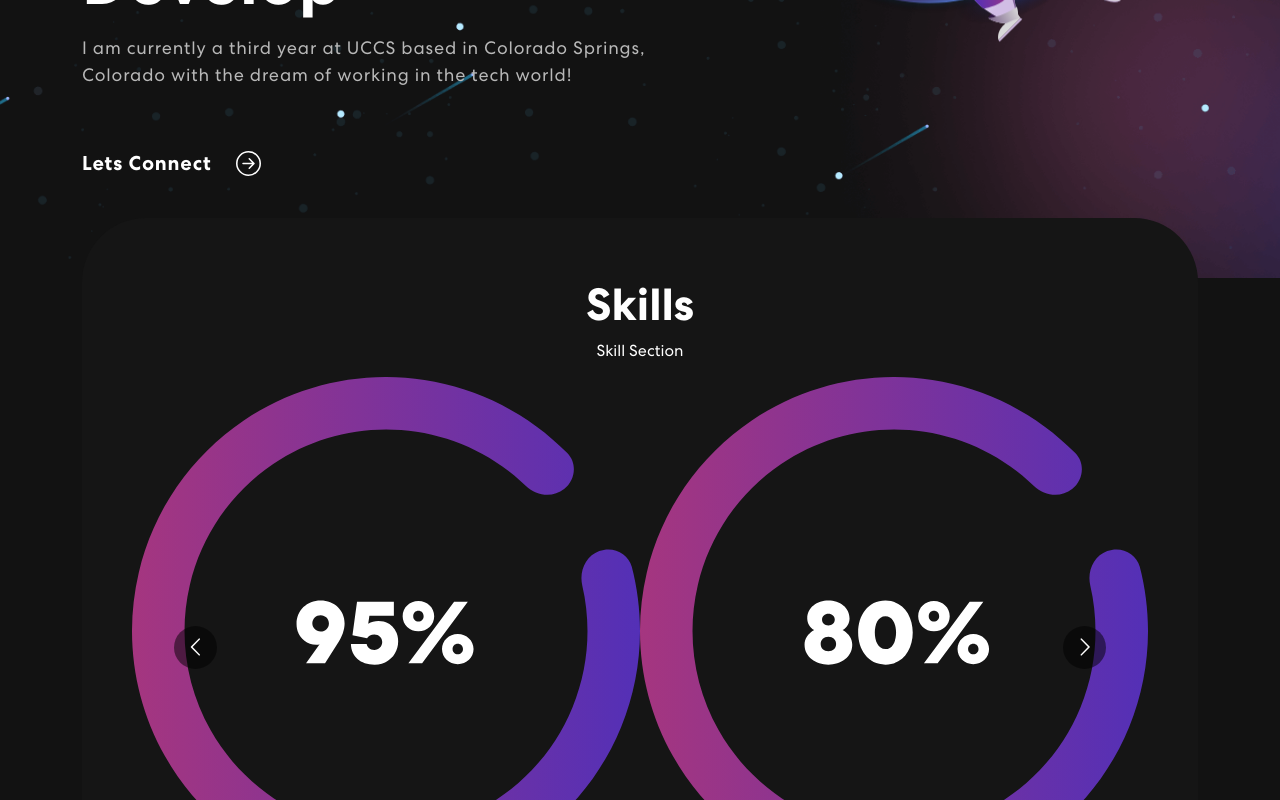
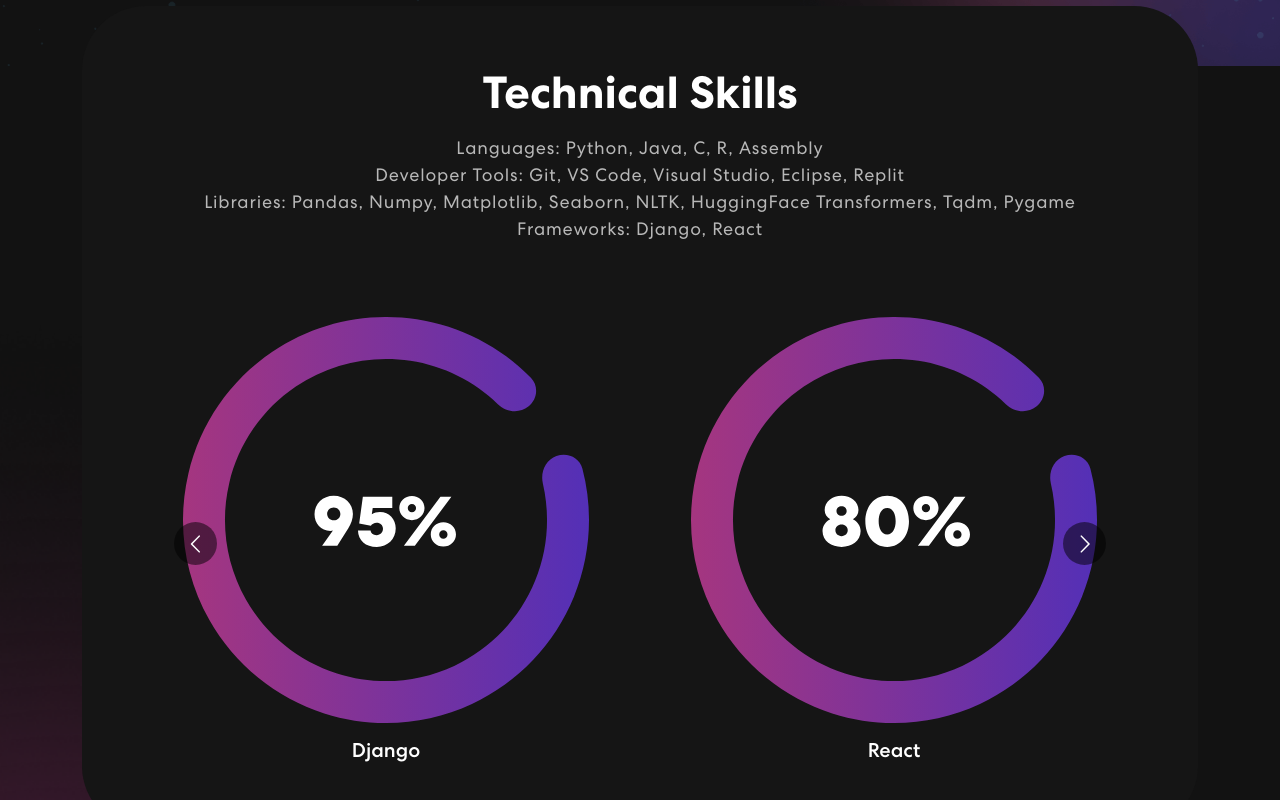
Before and after one commit to OsvaldoCanales/OsvaldoCanales.github.io, a React (Create React App) app: page / in a window 1280 px wide. Shown: the part 700-1500 px from the top of the page. Built offline with nearby package versions, Linux system fonts and the light colour scheme.

Commit message:
Working on Projects

```diff
--- a/src/App.css
+++ b/src/App.css
@@ -330,6 +330,7 @@
 .txt-rotate > .wrap {
   border-right: 0.08em solid #666;
 }
+
 /* Skills CSS */
 
 /* Style for the main section */
@@ -345,9 +346,31 @@
   padding: 60px 50px;
   margin-top: -60px;
 }
+/*Style for Header */
 .skill h2 {
   font-size: 45px;
   font-weight: 700;
+}
+/* Style for text section */
+.skill p {
+  color: #b8b8b8;
+  font-size: 18px;
+  letter-spacing: 0.8px;
+  line-height:  1.5em;
+  margin: 14px 0 75px 0;
+}
+/* Style for the slider images */
+.skill-slider .item img {
+  width: 80%;
+  margin: 0 auto 15px auto;
+
+}
+/*Style for the background image at the bottom */
+.background-image-left {
+  top: 28%;
+  position: absolute;
+  bottom: 0;
+  z-index: -4;
 }
 
 
--- a/src/App.js
+++ b/src/App.js
@@ -3,6 +3,7 @@
 import { NavBar } from "./components/NavBar";
 import { Banner } from "./components/Banner";
 import { Skills } from "./components/Skills";
+import { Projects } from "./components/Projects";
 import 'bootstrap/dist/css/bootstrap.min.css';
 
 
--- a/src/components/Banner.js
+++ b/src/components/Banner.js
@@ -6,7 +6,7 @@
 export const Banner = () => {
     const [loopNum, setLoopNum] = useState(0); //Loop through toRotate phrases
     const [isDeleting, setIsDeleting] = useState(false);
-    const toRotate = [ "Front/End Develop", "Software Engineering", "UI/UX Design"];
+    const toRotate = [ "Front/End Developer", "Software Engineer", "UI/UX Developer"];
     const [text, setText] = useState('');
     const [delta, setDelta] = useState(300 - Math.random() * 100); //Set speed for each letter
     const period = 2000; //Time Passed between each word
@@ -52,8 +52,8 @@
                 <Row className ="align-items-center">
                     <Col xs={12} md={6} xl={7} >
                         <span className ="tagline">Welcome to my Portfolio</span>
-                        <h1>{"Hi. I'm Osvaldo Canales. A passionate student who has a passion for " }<span className="wrap"> {text} </span></h1>
-                        <p>I am currently a third year at UCCS based in Colorado Springs, Colorado with the dream of working in the tech world!</p>
+                        <h1>{"" }<span className="wrap"> {text} </span></h1>
+                        <p>Hi. I'm Osvaldo Canales and I am currently a third year at UCCS based in Colorado Springs, Colorado with a passion to design and code beautiful simple things, and I love what I do.</p>
                         <button onClick={() => console.log('connect')}>Lets Connect <ArrowRightCircle size = {25} /></button>
                     </Col>
                     <Col xs={12} md={6} xl={5}>
--- /dev/null
+++ b/src/components/Projects.js
@@ -0,0 +1,38 @@
+import { Container, Row, Col } from "react-bootstrap";
+
+
+export const Projects = () => {
+    const projects = [
+        {
+            title: "Project Title",
+            description: "Project Description",
+
+        },
+        {
+            title: "Project Title",
+            description: "Project Description",
+
+        },
+        {
+            title: "Project Title",
+            description: "Project Description",
+
+        },
+
+    ];
+
+    return (
+        <section className="project" id="project">
+            <Container>
+                <Row>
+                    <Col>
+                    <h2>Projects</h2>
+                    <p>Project description</p>
+                    </Col>
+                </Row>
+            </Container>
+        </section>
+
+    )
+
+}
--- a/src/components/Skills.js
+++ b/src/components/Skills.js
@@ -35,25 +35,31 @@
                     <Col>
                         <div className="skill-bx">
                             <h2>
-                                Skills
+                                Technical Skills
                             </h2>
-                            <p>Skill Section </p>
+                            <p>
+                                Languages: Python, Java, C, R, Assembly <br></br>
+                                Developer Tools: Git, VS Code, Visual Studio, Eclipse, Replit <br></br>
+                                Libraries: Pandas, Numpy, Matplotlib, Seaborn, NLTK, HuggingFace Transformers, Tqdm, Pygame <br></br>
+                                Frameworks: Django, React
+
+                                 </p>
                             <Carousel responsive={responsive} infinite={true} className="skill-slider">
                                 <div className="item">
                                     <img src={meter1} alt="Image" />
-                                    <h5> Web Development</h5>
+                                    <h5> Django</h5>
                                 </div>
                                 <div className="item">
                                     <img src={meter2} alt="Image" />
-                                    <h5> Brand Identity </h5>
+                                    <h5> React  </h5>
+                                </div>
+                                <div className="item">
+                                    <img src={meter1} alt="Image" />
+                                    <h5> Python </h5>
                                 </div>
                                 <div className="item">
                                     <img src={meter3} alt="Image" />
-                                    <h5> Software Development</h5>
-                                </div>
-                                <div className="item">
-                                    <img src={meter1} alt="Image" />
-                                    <h5> Front/Back End Development</h5>
+                                    <h5> Java</h5>
                                 </div>
                             </Carousel>
                         </div>
```
Also changed, not shown: src/assets/img/logo.svg.
